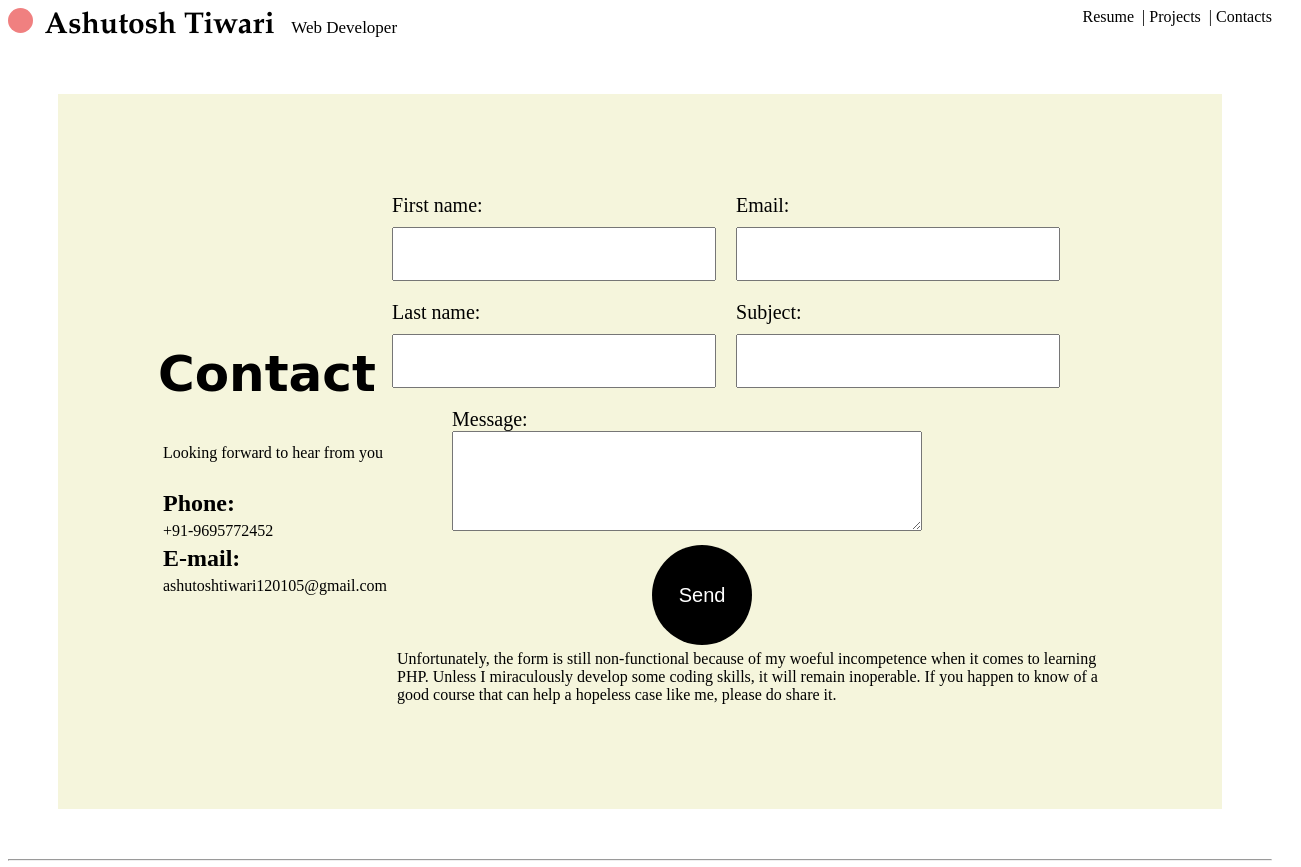
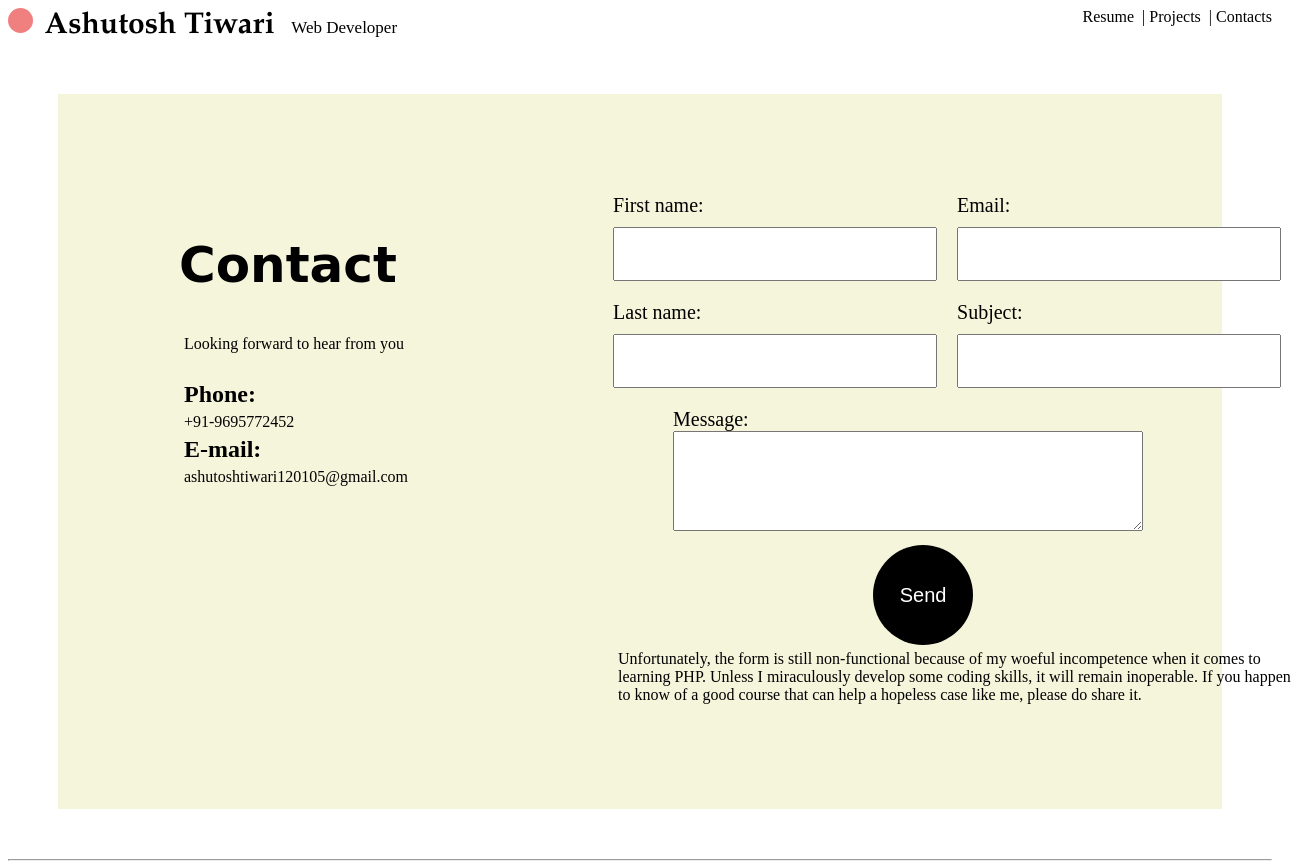
Before and after one commit to ashutuptiwari/First-website, a plain HTML site: page contactshtml.html in a window 1280 px wide. Shown: the top 867 px of the page, 1301 px wide, since content can reach past the window. Drawn offline with Linux system fonts and the light colour scheme.

Commit message:
update footer(add github), align the form

```diff
--- a/contacts.css
+++ b/contacts.css
@@ -39,8 +39,7 @@ main
 {
     background-color: beige;
     display:flex;
-    justify-content: space-around;
-    align-items:center;
+    justify-content:center;
     margin:50px;
     padding:100px;
     transition: all 1s ease;
@@ -59,11 +58,7 @@ main p,h2
 {
     height:30px;
     width:300px;
-
 }
-
-
-
 label,input
 {
     display:block;
@@ -96,7 +91,7 @@ input
 form
 {   margin-top:0px;
     display:flex;
-    margin-right:auto;
+    margin-right:0px;
     padding:0px;
 }
 #form-grid input
@@ -106,11 +101,11 @@ form
 
 #info
 {
-    margin-top:0px;
+    margin:0px 200px;
 }
 #wholeform
 {
-    margin-right:;
+    margin-left:00px;
 }
 #msg
 {
@@ -140,7 +135,7 @@ footer
     align-items:baseline;
     padding:20px;
 }
-#insta,#LinkedIn
+#insta,#LinkedIn,#Github
 {
 
     height:20px;
```
